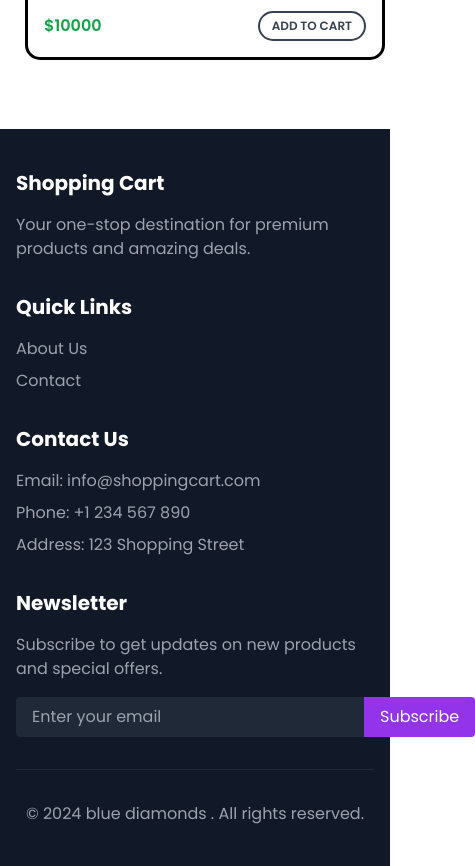
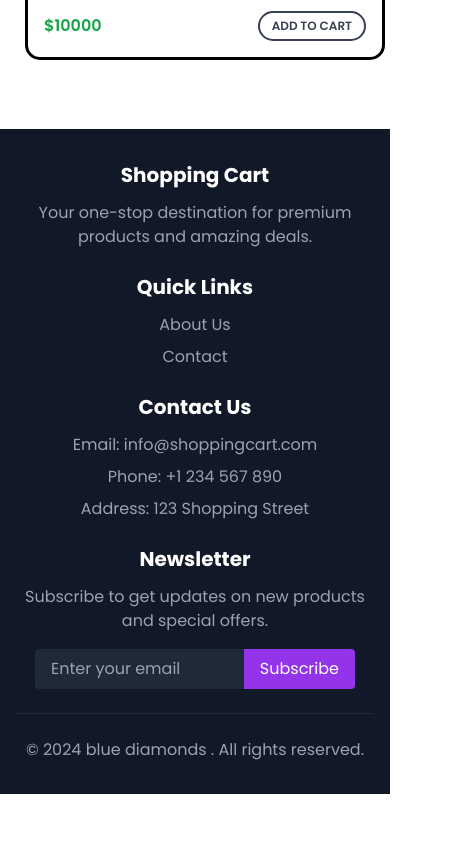
Before and after one commit to anshgedia04/DE-FullStackProject, a React (Create React App) app in the folder frontEnd/: page / in a window 390 px wide. Shown: the part 6880-7746 px from the top of the page, 475 px wide, since content can reach past the window. After the commit the page ends 7674 px from the top, so only its background shows below. Built offline with nearby package versions, Linux system fonts and the light colour scheme.

Commit message:
error solved of radio

```diff
--- a/frontEnd/src/pages/Home.jsx
+++ b/frontEnd/src/pages/Home.jsx
@@ -145,27 +145,26 @@ const Home = () => {
 
       {/* Footer Section */}
       <footer className="bg-gray-900 text-white mt-16">
-        <div className="max-w-6xl mx-auto px-4 py-10">
-          <div className="grid grid-cols-1 md:grid-cols-4 gap-8">
+        <div className="max-w-6xl mx-auto px-4 py-8 md:py-10">
+          <div className="grid grid-cols-1 sm:grid-cols-2 md:grid-cols-4 gap-6 md:gap-8">
             {/* Company Info */}
-            <div>
-              <h3 className="text-xl font-bold mb-4">Shopping Cart</h3>
+            <div className="text-center sm:text-left">
+              <h3 className="text-xl font-bold mb-3 md:mb-4">Shopping Cart</h3>
               <p className="text-gray-400">Your one-stop destination for premium products and amazing deals.</p>
             </div>
 
             {/* Quick Links */}
-            <div>
-              <h3 className="text-xl font-bold mb-4">Quick Links</h3>
+            <div className="text-center sm:text-left">
+              <h3 className="text-xl font-bold mb-3 md:mb-4">Quick Links</h3>
               <ul className="space-y-2">
-
                 <li><a href="/aboutus" className="text-gray-400 hover:text-white transition">About Us</a></li>
                 <li><a href="/contactus" className="text-gray-400 hover:text-white transition">Contact</a></li>
               </ul>
             </div>
 
             {/* Contact Info */}
-            <div>
-              <h3 className="text-xl font-bold mb-4">Contact Us</h3>
+            <div className="text-center sm:text-left">
+              <h3 className="text-xl font-bold mb-3 md:mb-4">Contact Us</h3>
               <ul className="text-gray-400 space-y-2">
                 <li>Email: info@shoppingcart.com</li>
                 <li>Phone: +1 234 567 890</li>
@@ -174,16 +173,16 @@ const Home = () => {
             </div>
 
             {/* Newsletter */}
-            <div>
-              <h3 className="text-xl font-bold mb-4">Newsletter</h3>
+            <div className="text-center sm:text-left">
+              <h3 className="text-xl font-bold mb-3 md:mb-4">Newsletter</h3>
               <p className="text-gray-400 mb-4">Subscribe to get updates on new products and special offers.</p>
-              <div className="flex">
+              <div className="flex max-w-xs mx-auto sm:mx-0">
                 <input
                   type="email"
                   placeholder="Enter your email"
-                  className="bg-gray-800 text-white px-4 py-2 rounded-l focus:outline-none"
+                  className="bg-gray-800 text-white px-4 py-2 rounded-l focus:outline-none w-full"
                 />
-                <button className="bg-purple-600 px-4 py-2 rounded-r hover:bg-purple-700 transition">
+                <button className="bg-purple-600 px-4 py-2 rounded-r hover:bg-purple-700 transition whitespace-nowrap">
                   Subscribe
                 </button>
               </div>
@@ -191,7 +190,7 @@ const Home = () => {
           </div>
 
           {/* Bottom Bar */}
-          <div className="border-t border-gray-800 mt-8 pt-8 text-center text-gray-400">
+          <div className="border-t border-gray-800 mt-6 md:mt-8 pt-6 md:pt-8 text-center text-gray-400">
             <p>&copy; 2024 blue diamonds . All rights reserved.</p>
           </div>
         </div>
```
